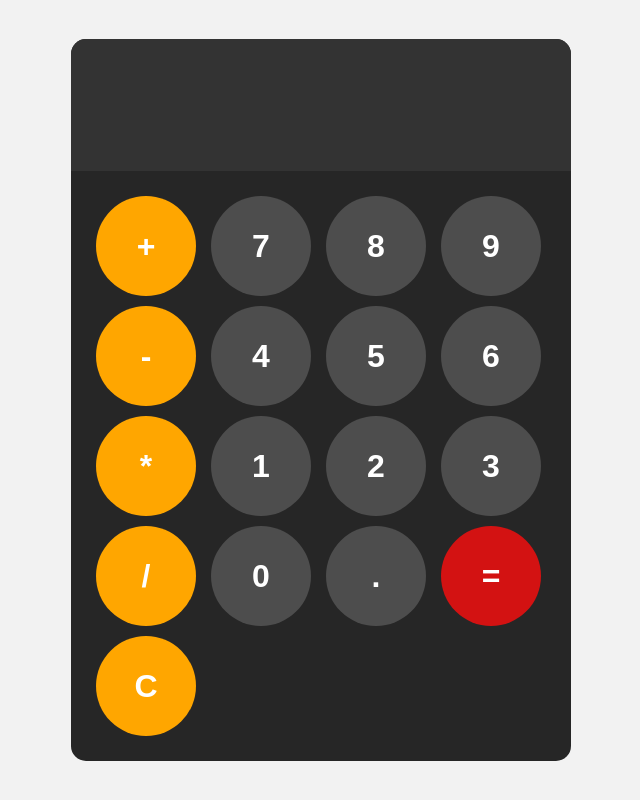
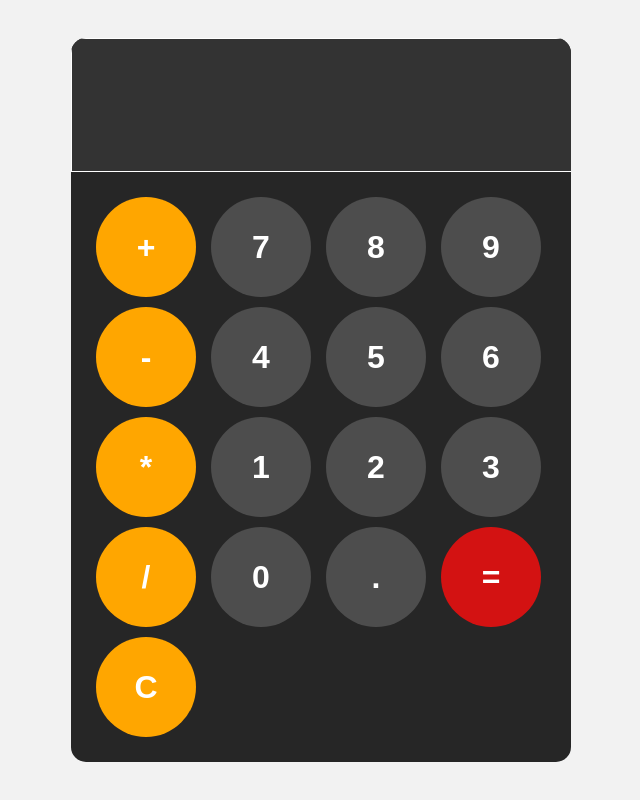
Before and after one commit to Surjeet9700/calculator, a plain HTML site: page index.html in a window 1280 px wide. Shown: the whole page, without its empty margins (319-959 px from the left). Drawn offline with Linux system fonts and the light colour scheme.

Commit message:
border-line

```diff
--- a/style.css
+++ b/style.css
@@ -36,7 +36,7 @@ button:active{
     color: white;
     text-align: left;
     background-color: hsl(0, 0%, 20%);
-    /* border:5px solid red; */
+    border:1px solid #ffff;
 }
 
 
```
